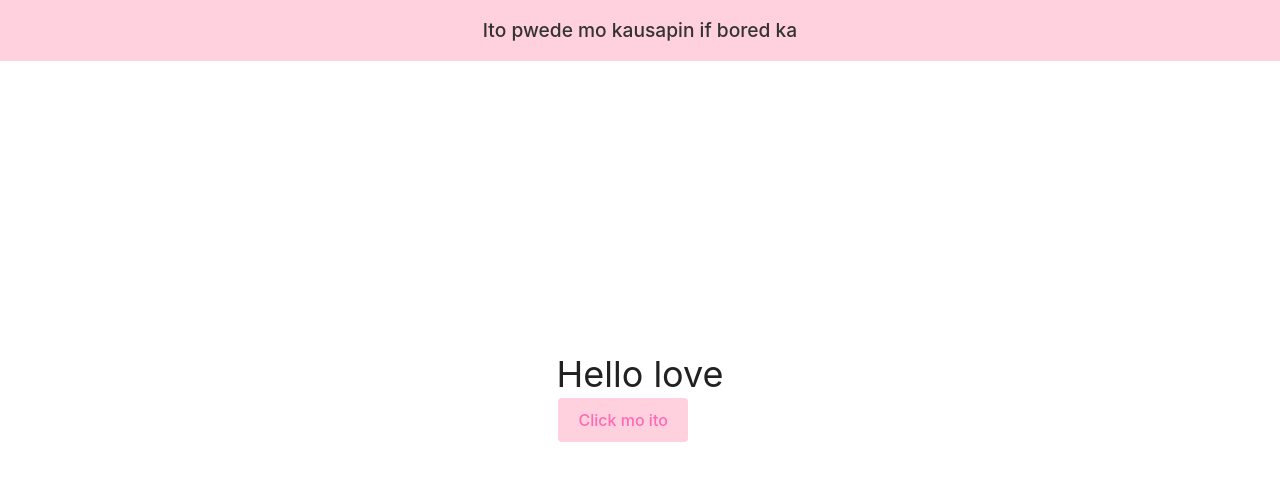
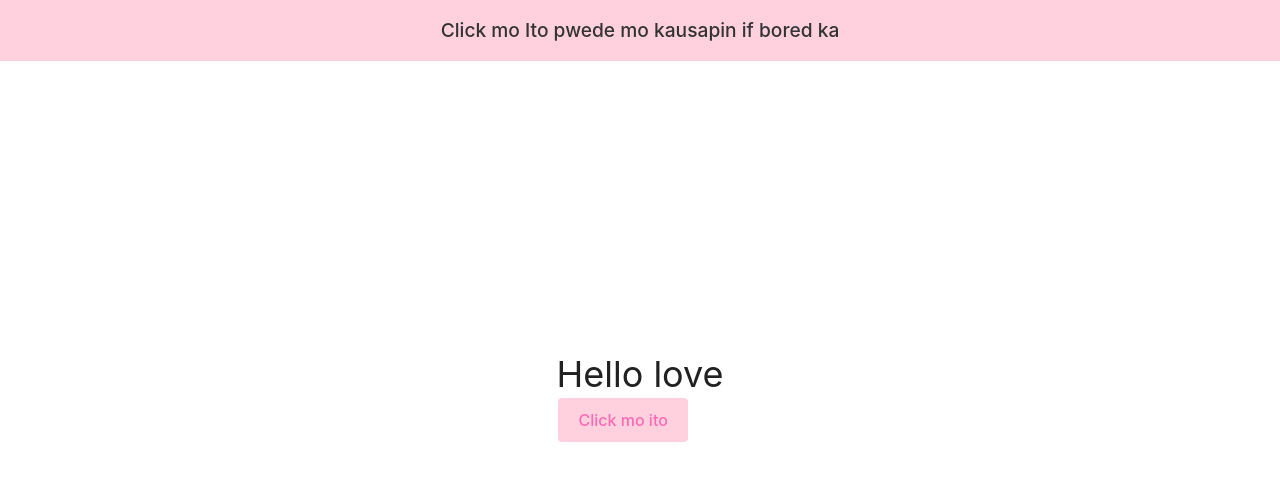
Before and after one commit to oaaeaaua/Samplework, a React (Vite) app: page / in a window 1280 px wide. Shown: the top 480 px of the page. Built offline with nearby package versions, Linux system fonts and the light colour scheme.

Commit message:
Update Header.jsx

```diff
--- a/src/pages/Header.jsx
+++ b/src/pages/Header.jsx
@@ -15,7 +15,7 @@ function Header() {
               target="_blank"
               rel="noopener noreferrer"
             >
-              Ito pwede mo kausapin if bored ka
+              Click mo Ito pwede mo kausapin if bored ka
             </a>
           </li>
         </ul>
```
